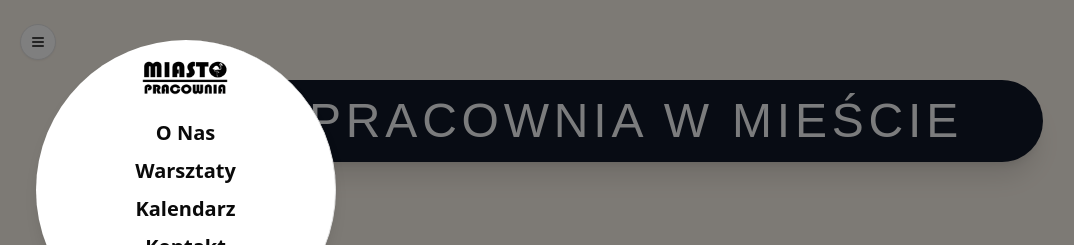
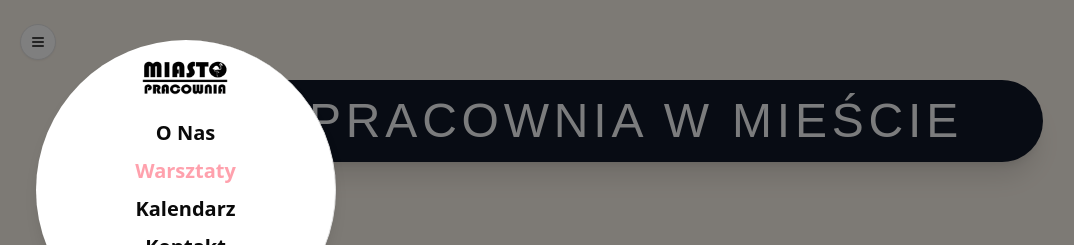
Before and after one commit to misiek869/Miasto_Pracownia_Foundation_Website, a Next.js app: page /pracownie/pracownia_miasto in a window 1280 px wide. Both pictures are taken after a click on the button 42 px from the left and 42 px from the top of the page. Shown: the top 245 px of the page, without its empty margins (4-1078 px from the left). Built offline with nearby package versions, Linux system fonts and the light colour scheme; a web font is replaced by a local one.

Commit message:
remove home props

```diff
--- a/app/(root)/kontakt/page.tsx
+++ b/app/(root)/kontakt/page.tsx
@@ -16,7 +16,7 @@ const ContactPage = () => {
 		<>
 			<div className='min-h-screen relative'>
 				<div className='absolute top-6 left-6'>
-					<Navigation hidden='contact' home={true} />
+					<Navigation hidden='contact' />
 				</div>
 				<div className='px-8 bg-[var(--primary)] py-20 min-h-screen w-screen'>
 					<PageTitle title='kontakt' />
--- a/app/(root)/pracownie/layout.tsx
+++ b/app/(root)/pracownie/layout.tsx
@@ -10,7 +10,6 @@ import React from 'react'
 
 interface RootLayoutProps {
 	children: React.ReactNode
-	isVisible?: boolean
 }
 
 const RootLayout: React.FC<RootLayoutProps> = ({ children }) => {
@@ -20,7 +19,7 @@ const RootLayout: React.FC<RootLayoutProps> = ({ children }) => {
 		<div className='px-8 bg-[var(--primary)] pt-20 pb-20 min-h-screen relative flex flex-col'>
 			<div className='flex flex-col justify-center items-center'>
 				<div className='absolute top-6 left-6'>
-					<Navigation />
+					<Navigation hidden='workshops' />
 				</div>
 				{children}
 				<Button
--- a/components/Navigation.tsx
+++ b/components/Navigation.tsx
@@ -70,7 +70,7 @@ const Navigation = ({ disabled, hidden }: NavigationProps) => {
 						href='/pracownie'
 						className={
 							hidden === 'workshops'
-								? 'text-center my-0.5 py-0.5 text-xl font-semibold text-rose-300 pointer-events-none'
+								? 'text-center my-0.5 py-0.5 text-xl font-semibold text-rose-300'
 								: 'text-center my-0.5 py-0.5 text-xl font-semibold'
 						}
 						prefetch={false}>
```
